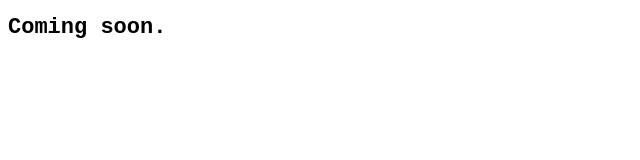
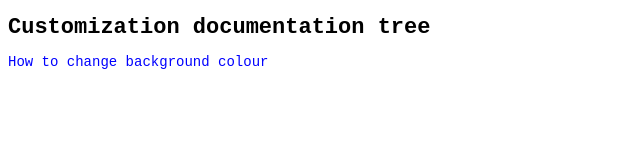
Before and after one commit to AWonkeyTortila/OfflineWeb, a plain HTML site: page client/doc/customize.html in a window 1280 px wide. Shown: the whole page, without its empty margins (0-640 px from the left). Drawn offline with Linux system fonts and the light colour scheme.

```diff
--- a/client/doc/customize.html
+++ b/client/doc/customize.html
@@ -8,7 +8,10 @@
 
         <title>customization 101</title>
     </head>
-    <body>
-        <h1>Coming soon.</h1>
+    <body>  <!-- Make it look like a regular text file in Notepad -->
+        <h1>Customization documentation tree</h1>
+        <div>
+            <a target="_blank" style="background-color: transparent; border: transparent;" href="../doc/module.html">How to change background colour</a>
+        </div>
     </body>
 </html>
```
